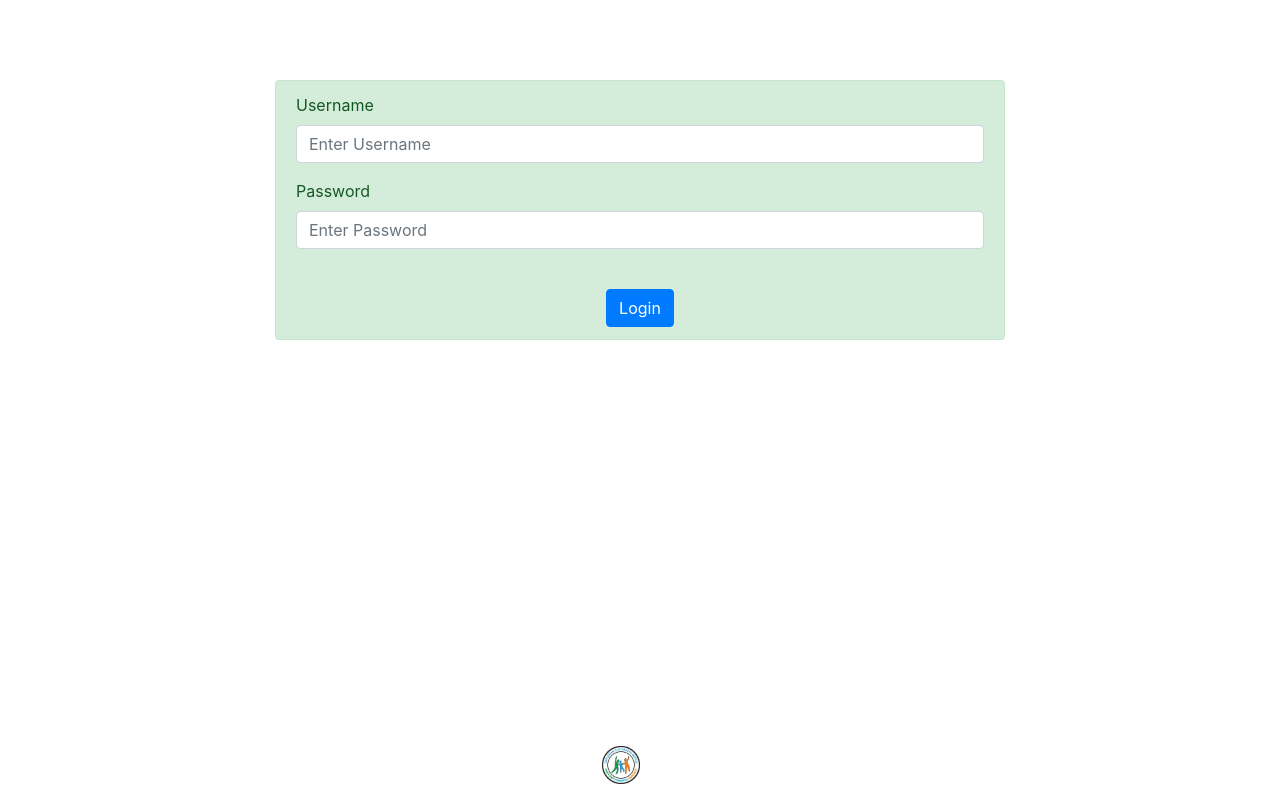
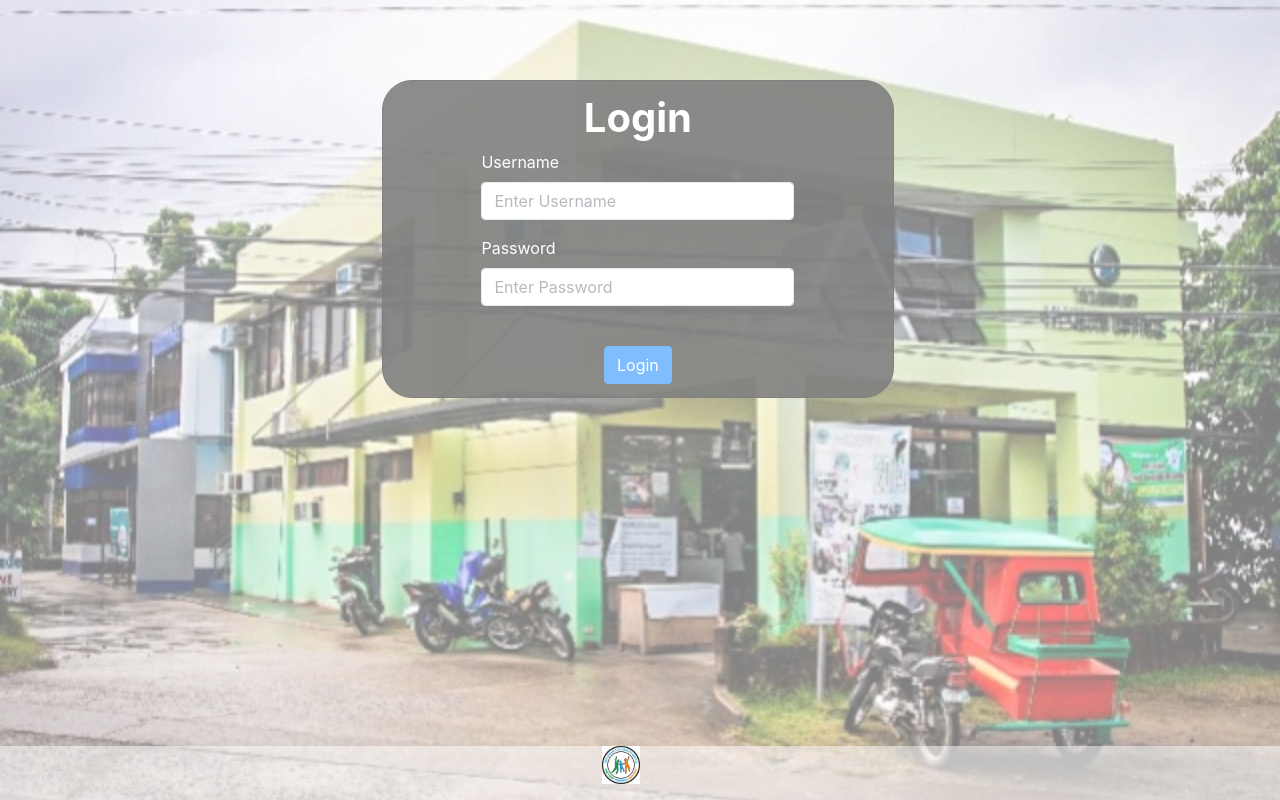
Before and after one commit to atocayon/cityHealth-rms, a PHP site: page /rms/ in a window 1280 px wide. Run offline with PHP 8.4, Linux system fonts and the light colour scheme; some libraries are stand-ins or nearby versions.

Commit message:
add background in login, generate reports graph

```diff
--- a/config/css/style.css
+++ b/config/css/style.css
@@ -1,8 +1,8 @@
 .logo-container {
   position: fixed;
   width: 100vw;
-  background: #fff;
-  bottom: 0; }
+  bottom: 0;
+  background: rgba(255, 255, 255, 0.5); }
 
 #site-logo {
   width: 3vw;
@@ -30,22 +30,46 @@
   text-decoration: underline; }
 
 .nav-container {
-  position: fixed;
-  margin-top: 12vh;
-  width: 70vw;
-  background: #fff; }
+  margin-top: 6vh;
+  padding-top: 10vh;
+  background: rgba(0, 0, 0, 0.8) !important; }
+  .nav-container a {
+    color: #fff; }
 
 #dashboard-container {
-  margin-top: 15vh; }
+  margin-top: 8vh; }
 
 .patientInfo-container {
-  margin-top: 12vh; }
+  margin-top: 1vh; }
 
 .addNewRecord-container {
-  margin-top: 12vh; }
+  margin-top: 2vh; }
 
 .userManagement {
-  margin-top: 12vh; }
+  margin-top: 2vh; }
 
 #maintenance-container {
-  margin-top: 15vh; }
+  margin-top: 5vh; }
+
+.login-container {
+  background-image: url("../../img/background.jpg");
+  width: 100vw;
+  height: 100vh;
+  background-position: center;
+  background-repeat: no-repeat;
+  background-size: cover;
+  opacity: 0.5; }
+  .login-container label {
+    color: #fff; }
+  .login-container h1 {
+    text-align: center;
+    color: #fff;
+    font-weight: bold; }
+  .login-container .login {
+    border: 1px solid black;
+    background: rgba(0, 0, 0, 0.9) !important;
+    padding: 1vw;
+    border-radius: 30px;
+    width: 40vw;
+    position: fixed;
+    margin-left: 12vw; }
--- a/config/js/js.js
+++ b/config/js/js.js
@@ -47,6 +47,7 @@ $(document).ready(function(){
     $("#transaction-container").hide();
     $("#maintenance-container").hide();
     $("#userManagement-container").hide();
+    $("#generate-container").hide();
   });
 
   $("#transaction").click(function(event){
@@ -62,6 +63,7 @@ $(document).ready(function(){
     $("#dashboard-container").hide();
     $("#maintenance-container").hide();
     $("#userManagement-container").hide();
+    $("#generate-container").hide();
   });
 
   $("#reports").click(function(event){
@@ -77,6 +79,7 @@ $(document).ready(function(){
     $("#transaction-container").hide();
     $("#maintenance-container").hide();
     $("#userManagement-container").hide();
+    $("#generate-container").show();
   });
 
   $("#userManagement").click(function(event){
@@ -92,6 +95,7 @@ $(document).ready(function(){
     $("#transaction-container").hide();
     $("#maintenance-container").hide();
     $("#userManagement-container").show();
+    $("#generate-container").hide();
   });
 
   $("#maintenance").click(function(event){
@@ -107,6 +111,7 @@ $(document).ready(function(){
     $("#transaction-container").hide();
     $("#userManagement-container").hide();
     $("#maintenance-container").show();
+    $("#generate-container").hide();
   });
 
   $("#tbl-dashboard").DataTable();
@@ -351,7 +356,7 @@ $(document).ready(function(){
         succes: function(data){
             console.log(data);
             $("#myModal").modal("hide");
-            window.location.replace("http://localhost/rms/patient.php?id="+$("#patient_id").val());
+            location.reload(true);
 
         },
         error: function(err){
@@ -476,94 +481,6 @@ $(document).ready(function(){
     });
   });
 
-  // $(".btn-activate").click(function(){
-  //   console.log($("#patient-id").val());
-  //   $.ajax({
-  //     url: ".//db/activatePatient.php",
-  //     type: "POST",
-  //     dataType: "json",
-  //     data: {
-  //       patientID: $("#patient-id").val()
-  //     },
-  //     success: function(data){
-  //       if (data.update === "success") {
-  //         console.log("success");
-  //         // window.location.replace("http://localhost/rms");
-  //         $("#managePatientModal").modal("hide");
-  //       }
-  //     },
-  //     error: function(err){
-  //       alert(err);
-  //     }
-  //   });
-  // });
-  //
-  // $(".btn-deactivate").click(function(){
-  //     console.log($("#patient-id").val());
-  //   $.ajax({
-  //     url: ".//db/deactivatePatient.php",
-  //     type: "POST",
-  //     dataType: "json",
-  //     data: {
-  //       patientID: $("#patient-id").val()
-  //     },
-  //     success: function(data){
-  //       if (data.update === "success") {
-  //         console.log("success");
-  //         // window.location.replace("http://localhost/rms");
-  //         $("#managePatientModal").modal("hide");
-  //       }
-  //     },
-  //     error: function(err){
-  //       alert(err);
-  //     }
-  //   });
-  // });
-  //
-  // $(".btn-branchActivate").click(function(){
-  //   console.log($(".branch-id").val());
-  //   $.ajax({
-  //     url: ".//db/activateBranch.php",
-  //     type: "POST",
-  //     dataType: "json",
-  //     data: {
-  //       branchID: $(".branch-id").val()
-  //     },
-  //     success: function(data){
-  //       if (data.update === "success") {
-  //         console.log("success");
-  //         // window.location.replace("http://localhost/rms");
-  //         $("#manageBranchModal").modal("hide");
-  //       }
-  //     },
-  //     error: function(err){
-  //       alert(err);
-  //     }
-  //   });
-  // });
-  //
-  // $(".btn-branchDeactivate").click(function(){
-  //   console.log($(".branch-id").val());
-  //   $.ajax({
-  //     url: ".//db/deactivateBranch.php",
-  //     type: "POST",
-  //     dataType: "json",
-  //     data: {
-  //       branchID: $(".branch-id").val()
-  //     },
-  //     success: function(data){
-  //       if (data.update === "success") {
-  //         console.log("success");
-  //         // window.location.replace("http://localhost/rms");
-  //         $("#manageBranchModal").modal("hide");
-  //       }
-  //     },
-  //     error: function(err){
-  //       alert(err);
-  //     }
-  //   });
-  // });
-
   $("#btn-addNewPhysician").click(function(){
     $(".tableManagePhysician-container").hide();
     $("#btn-addNewPhysician").hide();
@@ -614,4 +531,54 @@ $(document).ready(function(){
     $("#btn-backManagePhysician").hide();
   });
 
-})
+
+  $("#findings").on('change', function(){
+    var value = (this.value);
+    // console.log(value);
+
+    if ($("#findings").val() !== "") {
+      $.ajax({
+        url: ".//db/findings.php",
+        type: "POST",
+        dataType: "json",
+        data: {
+          findings: value
+        },
+        success: function(data){
+          console.log(data);
+          console.log(data.length);
+          // array = [];
+          // for (var i = 0; i < data.length; i++) {
+          //   array.push(data[i]);
+          // }
+
+
+
+          var chart = new CanvasJS.Chart("chartContainer", {
+            	animationEnabled: true,
+            	exportEnabled: true,
+            	theme: "light1", // "light1", "light2", "dark1", "dark2"
+            	title:{
+            		text: value
+            	},
+            	data: [{
+            		type: "column", //change type to bar, line, area, pie, etc
+            		indexLabel: "{y}", //Shows y value on all Data Points
+            		indexLabelFontColor: "#5A5757",
+                indexLabelFontSize: 16,
+            		indexLabelPlacement: "outside",
+            		dataPoints: data
+            	}]
+            });
+
+            chart.render();
+        },
+        error: function(err){
+          alert(err);
+        }
+      });
+    }
+  });
+
+
+});
--- a/patient.php
+++ b/patient.php
@@ -25,9 +25,7 @@ include './/db/db.php';
 
           <div class="container">
               <?php include 'screens/includes/nav.php'; ?>
-            <br>
-            <br>
-            <br>
+              <br>
 
             <?php
               if ($branch_id !== '7') {
@@ -258,7 +256,7 @@ include './/db/db.php';
                                   Findings:
                                 </td>
                                 <td>
-                                  <textarea name="name" rows="8" class="form-control" id="findings"></textarea>
+                                  <input name="name" class="form-control" id="findings"></input>
 
                                 </td>
                               </tr>
--- a/screens/includes/head.php
+++ b/screens/includes/head.php
@@ -12,3 +12,4 @@
 <script src=".//config/js/js.js">
 </script>
 <script type="text/javascript" charset="utf8" src="https://cdn.datatables.net/1.10.20/js/jquery.dataTables.js"></script>
+<script src="https://canvasjs.com/assets/script/canvasjs.min.js"></script>
--- a/screens/includes/header.php
+++ b/screens/includes/header.php
@@ -1,5 +1,5 @@
-<div class="col-md-12">
-  <div id="header-container">
+<div class="col-md-12" id="header-container">
+  <div >
     <div class="row">
       <div class="col-md-2">
 
--- a/screens/login.php
+++ b/screens/login.php
@@ -1,4 +1,4 @@
-<div class="container">
+<div class="container-fluid login-container">
   <div class="row">
     <div class="col-md-2">
 
@@ -7,8 +7,14 @@
       <div style="height: 10vh;">
 
       </div>
-      <div class="alert alert-success" role="alert">
+      <div class=" login" >
+        <div class="row">
+          <div class="col-md-2">
+
+          </div>
+          <div class="col-md-8">
             <form>
+              <h1>Login</h1>
               <div class="form-group">
                 <label for="Username">Username</label>
                 <input type="text" class="form-control" id="uname" aria-describedby="Username" placeholder="Enter Username">
@@ -36,6 +42,12 @@
 
             </form>
           </div>
+          <div class="col-md-2">
+
+          </div>
+        </div>
+
+      </div>
     </div>
     <div class="col-md-2">
 
```
Also changed, not shown: config/css/style.scss (+43 -10 lines), db/findings.php (added, +20 -0 lines), screens/generateReports.php (added, +37 -0 lines), screens/home.php (+5 -2 lines), img/background.jpg (added). Lines whose indentation alone changed are shown as unchanged.
